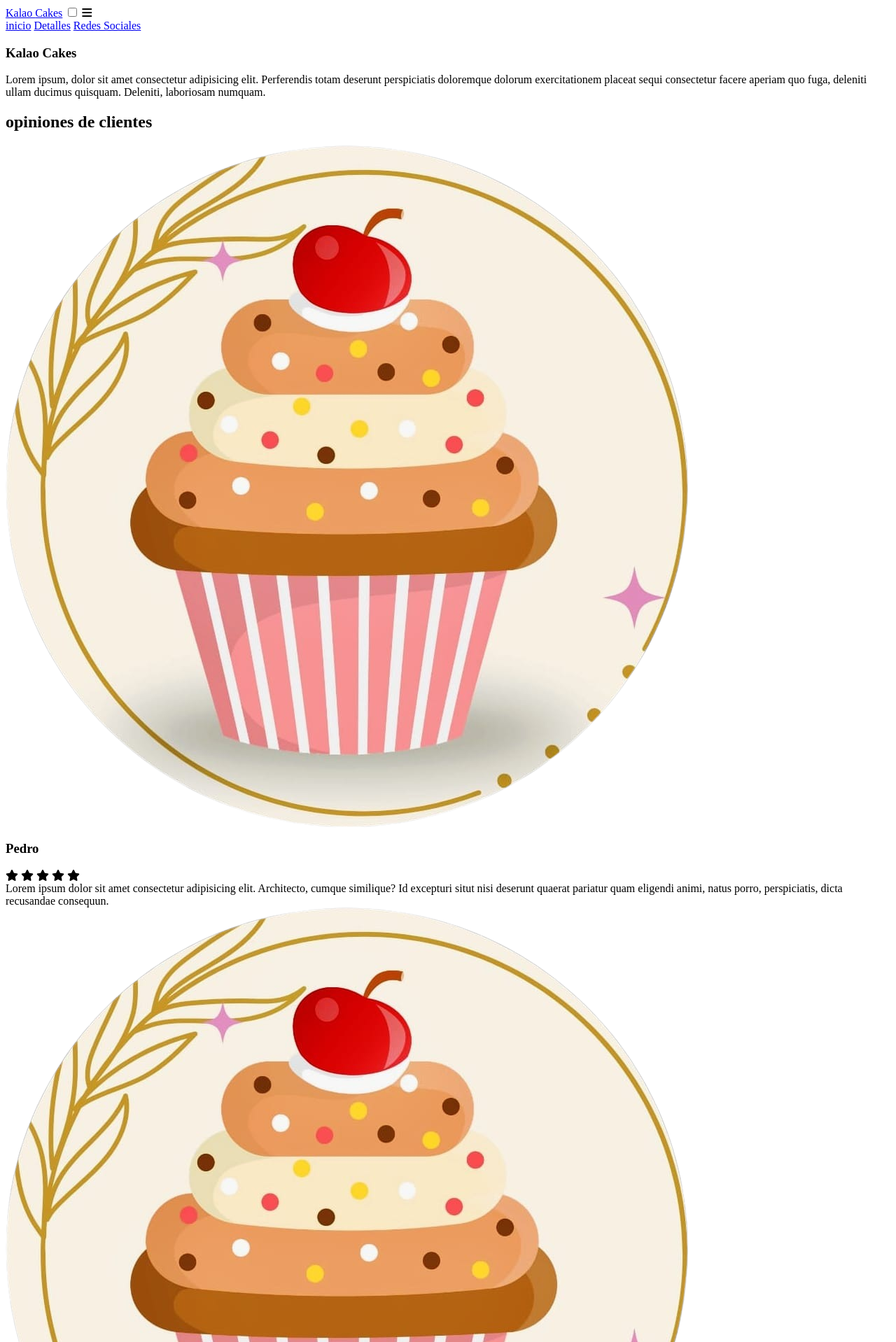
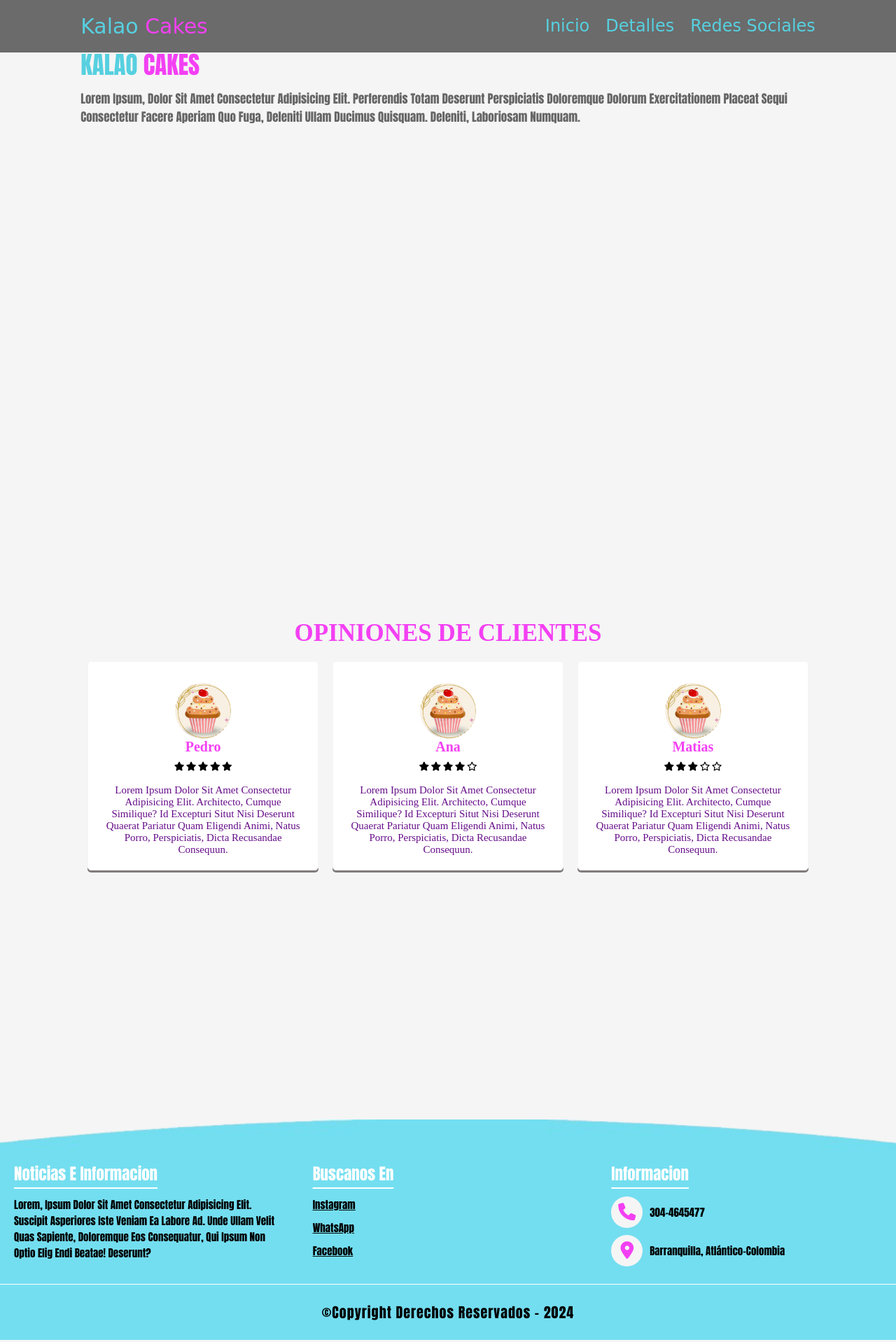
Before and after one commit to dzmix/KalaoCakes, a plain HTML site: page Inicio.html in a window 1280 px wide. Shown: the top 1918 px of the page at 70% size. Drawn offline with Linux system fonts and the light colour scheme; files that its build step writes are made by us from their sources.

Commit message:
Add files via upload

```diff
--- /dev/null
+++ b/Estilos/estilo.css
@@ -0,0 +1,411 @@
+@import url('https://fonts.googleapis.com/css2?family=Poppins:wght@100;200;300;400;500&display=swap');
+
+/*Efecto de barra de escribir*/
+/*@keyframes escribir{
+    from {width:63%}
+    to {width: 35%;}
+}*/
+
+:root{
+    --magt:#f340f3;
+    --azulb:#56d0e0;
+--degradado:linear-gradient(90deg, var(--azulb),var(--magt));
+}
+
+*{
+    margin: 0;
+    padding: 0;
+    box-sizing: border-box;
+    text-decoration: none;
+    outline: none;
+    border: none;
+    text-transform: capitalize;
+}
+
+
+*::selection{
+    background: var(--azulb);
+    color: white;
+}
+
+html{
+    font-size: 62.4%;
+overflow-x: hidden;
+
+}
+
+/*Color del fondo de la pagina*/
+body{
+    background: whitesmoke;
+}
+
+section{
+    min-height: 100vh;
+    padding: 0 9%;
+    padding-top: 7.5rem;
+    padding-bottom: 2rem;
+}
+
+.btn{
+    display: inline-block;
+    margin-top: 1rem;
+    padding: .8rem 3rem;
+    border-radius: 5rem;
+    background: var(--degradado);
+font-size: 1.8rem;
+color: white;
+cursor: pointer;
+box-shadow: 0 .5rem 1rem rgba(0, 0, 0, .60);
+transition: all .3s linear;
+}
+
+.btn:hover{
+    transform: scale(1.1);
+}
+
+.heading{
+    text-align: center;
+    background: var(--magt);
+    color: transparent;
+    -webkit-background-clip: text;
+    background-clip: text;
+    font-size: 3.5rem;
+    text-transform: uppercase;
+    padding: 1rem;
+}
+
+/*Color del menu de la pagina*/
+header{
+    position: fixed;
+    top: 0%;
+    left: 0%;
+    width: 100%;
+    background-color: rgb(107, 107, 107);
+    box-shadow: 0 .5erm 1rem rgba(0, 0, 0, 0, .60);
+padding: 2rem 9%;
+display: flex;
+align-items: center;
+justify-content: space-between;
+z-index: 1000;
+font-family: cursive;
+}
+
+/*Color de Kalao del menu*/
+header .logo span{
+    color: var(--azulb);
+    font-family: cursive;
+}
+
+/*Color de Cakes del menu*/
+header .logo{
+    font-size: 3rem;
+    color: var(--magt);
+    font-family: cursive;
+}
+
+header .navbar a{
+    font-size: 2.4rem;
+    margin-left: 2rem;
+    color: var(--azulb);
+}
+
+header .navbar a:hover{
+    color: var(--magt);
+}
+
+header input{
+    display: none;
+}
+
+/* Icono de 3 rayas del menu*/
+header label{
+    font-size: 3rem;
+    color: var(--magt);
+    cursor: pointer;
+    visibility: hidden;
+    opacity: 0;
+}
+
+/*Configuracion de la imagen*/
+/*.inicio .image img{
+    width: 35vw;
+    animation: float 3s linear infinite;
+}*/
+
+/*Para que tenga efecto arriba-abajo*/
+/*@keyframes float{
+    0%, 100% {
+        transform:translateY(0rem);
+    }
+    50%{
+        transform: translateY(-2.5rem);
+    }
+}*/
+
+/*Confg de la palabra Kalao*/
+.inicio .content h3{
+    font-size: 3.5rem;
+    color: var(--azulb);
+    text-transform: uppercase;
+    font-family: Impact, Haettenschweiler, 'Arial Narrow Bold', sans-serif;
+}
+
+/*Confg de la palabra Cakes*/
+.inicio .content h3 span{
+    color: var(--magt);
+    text-transform: uppercase;
+    font-family: Impact, Haettenschweiler, 'Arial Narrow Bold', sans-serif;
+}
+
+/*Confg del texto debajo KC*/
+.inicio .content p{
+    font-size: 1.7rem;
+    color: #666;
+    padding: 1rem 0;
+    font-family: Impact, Haettenschweiler, 'Arial Narrow Bold', sans-serif;
+}
+
+/* Posible uso de imagen*/
+/*.suscribete{
+    text-align: center;
+    padding: 5rem 1rem;
+    background: url(../img/fondo_sub.png) no-repeat;
+    background-size: cover;
+    background-position: center;
+}
+
+.suscribete h3{
+    color: white;
+    font-size: 3rem;
+    text-transform: uppercase;
+}
+*/
+
+/*Configuracion de la caja*/
+.opiniones .caja-contenedor{
+    display: flex;
+    align-items: center;
+    justify-content: center;
+    flex-wrap: wrap;
+}
+
+/*Config y color de la caja*/
+.opiniones .caja-contenedor .caja{
+    background: white;
+    margin: 1rem;
+    padding: 1rem;
+    text-align: center;
+    position: relative;
+    border: .1rem solid whitesmoke;
+    box-shadow: 0 .3rem rgb(128, 123, 123);
+    flex: 1 1 30rem;
+    border-radius: .5rem;
+}
+
+/*Configuracion de la imagen*/
+.opiniones .caja-contenedor .caja .user img{
+    border-radius: 50%;
+    object-fit: cover;
+    height: 8rem;
+    width: 8rem;margin-top: 2rem;
+}
+
+/*Color texto user*/
+.opiniones .caja-contenedor .caja .user h3{
+    color: var(--magt);
+    font-size: 2rem;
+}
+/*Color estrellas*/
+.opiniones .caja-contenedor .caja .user .stars i{
+    color: black;
+    font-size: 1.3rem;
+    padding: 1rem 0;
+}
+
+/*Texto de las cajas calificacion*/
+.opiniones .caja-contenedor .caja .comentarios{
+    color: #650c88;
+    font-size: 1.5rem;
+    padding: 1rem;
+}
+
+/*Pie de pagina web*/
+.footer{
+    padding-top: 3rem;
+    background: url(/img/fotazul.png) no-repeat;
+    background-size: cover;
+    background-position: center;
+}
+
+.footer .caja-contenedor{
+    display: flex;
+    flex-wrap: wrap;
+}
+
+.footer .caja-contenedor .caja{
+    flex: 1 1 25rem;
+    margin: 2rem;
+}
+
+/* Texto SubTitulos de pie de pagina */
+.footer .caja-contenedor .caja h3{
+    font-size: 2.3rem;
+    padding: 1rem 0;
+    color: white;
+    text-decoration: underline;
+    text-underline-offset: 1rem;
+    font-family: Impact, Haettenschweiler, 'Arial Narrow Bold', sans-serif;
+}
+
+/* Color del texto-relleno en el pie de pagina */
+.footer .caja-contenedor .caja p{
+    font-size: 1.5rem;
+    padding: .5rem 0;
+    color: black;
+    font-family: Impact, Haettenschweiler, 'Arial Narrow Bold', sans-serif;
+}
+
+/* Color texto de links */
+.footer .caja-contenedor .caja a{
+    display: block;
+    font-size: 1.5rem;
+    padding: .5rem 0;
+    color: black;
+    text-decoration: underline;
+    font-family: Impact, Haettenschweiler, 'Arial Narrow Bold', sans-serif;
+}
+/*Linea de separacion*/
+.footer .caja-contenedor .caja a:hover{
+    text-decoration: underline;
+}
+
+.footer .caja-contenedor .caja .info{
+    display: flex;
+    align-items: center;
+}
+
+/* Color de los iconos de pie de pagina */
+.footer .caja-contenedor .caja .info i{
+    margin: .5rem 0;
+    margin-right: 1rem;
+    border-radius: 50%;
+    background: whitesmoke;
+    color: var(--magt);
+    font-size: 2.5rem;
+    height: 4.5rem;
+    width: 4.5rem;
+    line-height: 4.5rem;
+    text-align: center;
+}
+
+/*Creditos o texto copyright*/
+.footer .creditos{
+    font-size: 2rem;
+    font-weight: normal;
+    letter-spacing: .1rem;
+    color: black;
+    border-top: .1rem solid white;
+    padding: 2.5rem 1rem;
+    text-align: center;
+    font-family: Impact, Haettenschweiler, 'Arial Narrow Bold', sans-serif;
+}
+
+
+
+/*Medidas de adaptacion*/
+@media(max-width:1200px){
+    html{
+        font-size: 55%;
+    }
+}
+
+@media(max-width:990px){
+    section{
+        padding: 0 3%;
+        padding-top: 7.5rem;
+        padding-bottom: 2rem;
+    }
+}
+
+@media(max-width:768px){
+    header label{
+        visibility: visible;
+        opacity: 1;
+    }
+
+    header .navbar{
+        position: absolute;
+        top: 100%;
+        left: 0;
+        width: 100%;
+        background:white;
+        padding: 1rem 2rem;
+        border-top: .1rem solid rgba(0, 0,0 , 2);
+        box-shadow: 0 .5ram 1rem rgba(0, 0, 0, 0, .1);
+        transform-origin: top;
+        transform: scaleY(0);
+        opacity: 0;
+        transition: .2s linear;
+    }
+
+    header .navbar a{
+        display: block;
+        margin: 2rem 0;
+        font-size: 2rem;
+    }
+
+  header input:checked ~ .navbar {
+      transform: scaleY(1);
+      opacity: 1;
+    }
+
+  header input:checked~label::before {
+    content: '\f00d';
+    }
+
+    .inicio{
+        flex-flow: column-reverse;
+    }
+
+    .inicio .image img{
+        width: 100%;
+    }
+
+    .inicio .content h3{
+        font-size: 3.6rem;
+    }
+
+    .inicio .content p{
+        font-size: 1.5rem;
+    }
+
+    .acerca_de{
+        background-position: right;
+    }
+
+    .suscribete p{
+        width: auto;
+    }
+}
+
+
+@media(max-width:450px){
+    html{
+        font-size: 49%;
+    }
+
+    .acerca_de .columna .content .bottons a{
+        width: 100%;
+        text-align: center;
+    }
+
+        .acerca_de .columna .content .bottons a:last-child{
+            margin: 1rem 0;
+
+        }
+}
+
+#inicio{
+    color:black;
+    padding-top: 66px;
+}
--- /dev/null
+++ b/Index.html
@@ -0,0 +1,155 @@
+<html lang="es">
+<head>
+<meta charset="UTF-8">
+<meta http-equiv="X-UA-Compatible" content="IE=edge">
+<meta name="viewport" content="width=device-width, initial-scale=1.0">
+
+<!--Titulo de la pagina-->
+<title>Kalao Cakes | Pasteleria 🧁</title>
+
+<!--Link Fto Icono-->
+<link rel="icon" href="img/logo.png">
+<!--Link Iconos-->
+<link rel="stylesheet" href="https://cdnjs.cloudflare.com/ajax/libs/font-awesome/6.3.0/css/all.min.css">
+<!--Link css-->
+<link rel="stylesheet" href="Estilos/estilo.css">
+
+</head>
+<body>
+
+<!--Menu de opciones-->
+<header>
+   <a href="#" class="logo">
+   <span>Kalao </span>Cakes</a>
+
+   <input type="checkbox" id="menu-bar">
+   <label for="menu-bar" class="fa fa-bars"></label>
+
+   <nav class="navbar"><a href="#inicio">inicio</a>
+   <a href="services/detalles.html">Detalles</a>
+   <a href="services/redes.html">Redes Sociales</a>
+</nav>
+</header>
+
+<!--Parte del Inicio-->
+<section class="inicio" id="inicio">
+   <div class="content">
+   <h3>Kalao <span>Cakes</span></h3>
+   <p>Lorem ipsum, dolor sit amet consectetur adipisicing elit. Perferendis totam deserunt perspiciatis doloremque
+   dolorum exercitationem placeat sequi consectetur facere
+   aperiam quo fuga, deleniti ullam ducimus quisquam. Deleniti, laboriosam numquam.</p>
+</div>
+</section>
+
+<!--Caja de opiniones-->
+<section class="opiniones" id="opiniones">
+
+   <h1 class="heading">opiniones de clientes</h1>
+   <div class="caja-contenedor">
+   <div class="caja">
+   <div class="user">
+   <img src="img/logo.png" alt="">
+   <h3>Pedro</h3>
+
+   <!--iconos de estrellas-->
+    <div class="stars">
+       <i class="fa-solid fa-star"></i>
+       <i class="fa-solid fa-star"></i>
+       <i class="fa-solid fa-star"></i>
+       <i class="fa-solid fa-star"></i>
+       <i class="fa-solid fa-star"></i>
+    </div>
+
+    <div class="comentarios">
+        Lorem ipsum dolor sit amet consectetur adipisicing elit. Architecto, cumque similique? Id excepturi situt
+        nisi deserunt quaerat pariatur quam eligendi animi, natus porro, perspiciatis, dicta recusandae consequun.
+    </div>
+    </div>
+    </div>
+
+    <!--iconos de estrellas-->
+    <div class="caja">
+    <div class="user">
+    <img src="img/logo.png" alt="">
+    <h3>Ana</h3>
+
+    <!--iconos de estrellas-->
+    <div class="stars">
+        <i class="fa-solid fa-star"></i>
+        <i class="fa-solid fa-star"></i>
+        <i class="fa-solid fa-star"></i>
+        <i class="fa-solid fa-star"></i>
+        <i class="fa-regular fa-star"></i>
+    </div>
+
+    <div class="comentarios">
+        Lorem ipsum dolor sit amet consectetur adipisicing elit. Architecto, cumque similique? Id excepturi situt
+        nisi deserunt quaerat pariatur quam eligendi animi, natus porro, perspiciatis, dicta recusandae consequun.
+    </div>
+    </div>
+    </div>
+
+    <div class="caja">
+    <div class="user">
+    <img src="img/logo.png" alt="">
+    <h3>Matias</h3>
+
+    <!--iconos de estrellas-->
+    <div class="stars">
+        <i class="fa-solid fa-star"></i>
+        <i class="fa-solid fa-star"></i>
+        <i class="fa-solid fa-star"></i>
+        <i class="fa-regular fa-star"></i>
+        <i class="fa-regular fa-star"></i>
+    </div>
+
+    <div class="comentarios">
+        Lorem ipsum dolor sit amet consectetur adipisicing elit. Architecto, cumque similique? Id excepturi situt
+        nisi deserunt quaerat pariatur quam eligendi animi, natus porro, perspiciatis, dicta recusandae consequun.
+    </div>
+    </div>
+    </div>
+    </div>
+    </section>
+
+<!--Pie de pagina-->
+<div class="footer">
+    <div class="caja-contenedor">
+    <div class="caja">
+    <h3>Noticias e Informacion</h3>
+    <p>Lorem, ipsum dolor sit amet consectetur adipisicing elit. Suscipit asperiores iste veniam ea labore
+    ad. Unde ullam velit quas sapiente, doloremque eos consequatur, qui ipsum non optio elig
+    endi beatae! Deserunt?</p>
+</div>
+
+<!--Redes Sociales-->
+<div class="caja"><h3>Buscanos en</h3>
+   <a link href="https://www.instagram.com/kalao_cakes?igsh=YXhhaGpzc2piYTk2">Instagram</a>
+   <a link href="https://wa.me/message/O6QS7SHPXX3IO1">WhatsApp</a>
+   <a href="https://www.facebook.com/profile.php?id=61555705675447&mibextid=ZbWKwL">Facebook</a>
+</div>
+
+<!--Numero de telefono-->
+<div class="caja">
+   <h3>Informacion</h3>
+   <div class="info">
+   <i class="fa-solid fa-phone"></i>
+   <p>304-4645477</p>
+</div>
+
+<!--Ubicacion-->
+<div class="info">
+   <i class="fa-solid fa-location-dot"></i>
+   <p>Barranquilla, Atlántico - Colombia</p>
+</div>
+</div>
+</div>
+
+<!--Creditos-->
+<h1 class="creditos">
+    &copycopyright derechos reservados - 2024
+</h1>
+</div>
+
+</body>
+</html>
```
Also changed, not shown: services/detalles.html (+2 -2 lines), services/redes.html (+2 -2 lines).
